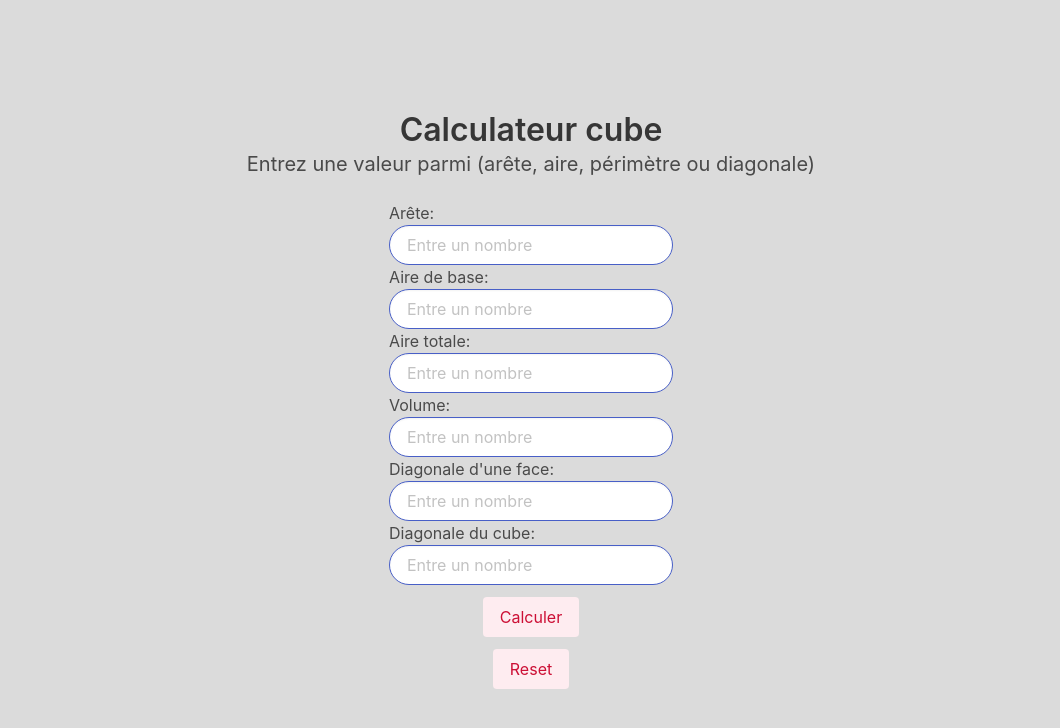
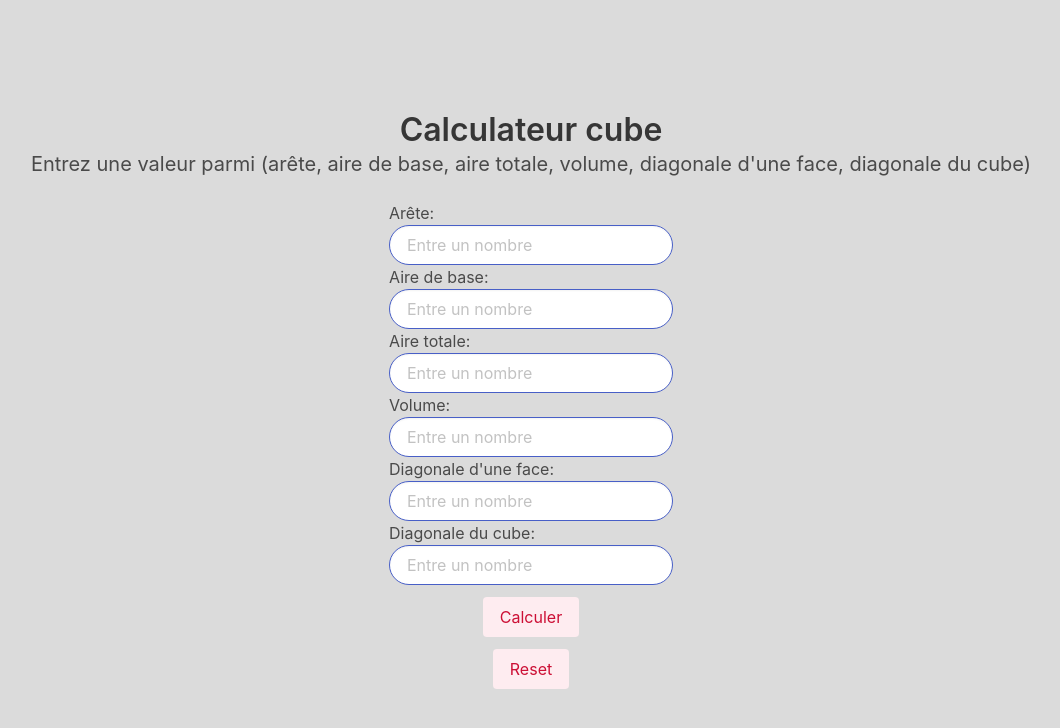
Before and after one commit to KevoWaZ/Cube, a plain HTML site: page index.html in a window 1280 px wide. Shown: the whole page, without its empty margins (109-1169 px from the left). Drawn offline with Linux system fonts and the light colour scheme; a script that the page names is missing.

Commit message:
Update index.html

```diff
--- a/index.html
+++ b/index.html
@@ -23,7 +23,7 @@
 <body class="has-background-grey-lighter">
 
     <h1 class="title has-text-centered">Calculateur cube</h1>
-    <p class="subtitle has-text-centered">Entrez une valeur parmi (arête, aire, périmètre ou diagonale)</p>
+    <p class="subtitle has-text-centered">Entrez une valeur parmi (arête, aire de base, aire totale, volume, diagonale d'une face, diagonale du cube)</p>
     <div class="container1">
         <div class="peri">
             <h1>Arête: </h1>
```
